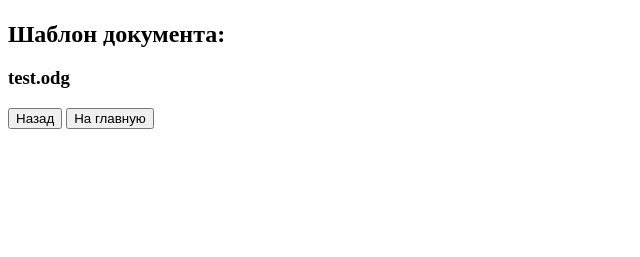
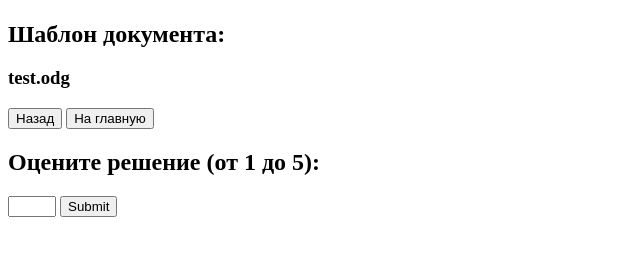
Before and after one commit to IvanMIU1c/consPlus, a Django app: page /solution/1/ in a window 1280 px wide. Shown: the part 177-434 px from the top of the page, without its empty margins (0-640 px from the left). Run offline with Django 4.2, Linux system fonts and the light colour scheme; data comes from the database, SQL or seed files in the repository; both versions use the stored data as it was after the commit; parts of the project's set-up code (start-up, migrations or seed data) failed here and were passed over.

Commit message:
add score stat

```diff
--- a/consultant_PLUS/cons_plus/cons_plus/urls.py
+++ b/consultant_PLUS/cons_plus/cons_plus/urls.py
@@ -26,4 +26,5 @@ urlpatterns = [
     path('product/question/<int:question_id>/', views.show_question, name='show_product_question'),
     path('solution/<int:solution_id>/', views.show_solution, name='show_solution'),
     path('articles/<str:article_name>/', views.show_article, name='show_article'),
+    path('update_score/', views.update_score, name='update_score'),
 ]
--- a/consultant_PLUS/cons_plus/second_help/models.py
+++ b/consultant_PLUS/cons_plus/second_help/models.py
@@ -54,7 +54,7 @@ class Articles(models.Model):
 
 
 class SolutionScore(models.Model):
-    score = models.IntegerField(validators=(MaxValueValidator(5)), verbose_name='Оценка')
+    score = models.IntegerField(validators=[MaxValueValidator(5)], verbose_name='Оценка')
     average_score = models.IntegerField(verbose_name="Средняя оценка")
-    solution = models.ForeignKey('Solution', on_delete=models.CASCADE, null=True, blank=True, related_name="solution",
+    solution = models.ForeignKey('Solution', on_delete=models.CASCADE, null=True, blank=True, related_name="scored_solution",
                                  verbose_name="решение")
--- a/consultant_PLUS/cons_plus/second_help/views.py
+++ b/consultant_PLUS/cons_plus/second_help/views.py
@@ -2,7 +2,7 @@ from django.shortcuts import render
 
 from django.shortcuts import render, redirect
 from django.http import JsonResponse, HttpResponse
-from .models import Question, Answer, Solution, Articles
+from .models import Question, Answer, Solution, Articles, SolutionScore
 from django.conf import settings
 
 def home(request):
@@ -28,3 +28,18 @@ def show_solution(request, solution_id):
 def show_article(request, article_name):
     template_name = article_name
     return render(request, template_name)
+
+
+def update_score(request):
+    if request.method == 'POST':
+        score = request.POST.get('score')
+        solution_id = request.POST.get('id')
+        score_sum = 0
+        count = 1
+        solution_scores = SolutionScore.objects.filter(solution_id=solution_id)
+        for solution_score in solution_scores:
+            score_sum += solution_score.score
+            count += 1
+        average_score = score_sum / count
+        SolutionScore.objects.create(score=score, solution_id=solution_id, average_score=average_score)
+        return redirect('home')
--- a/consultant_PLUS/cons_plus/templates/solution.html
+++ b/consultant_PLUS/cons_plus/templates/solution.html
@@ -6,7 +6,6 @@
 <title>Решение</title>
 </head>
 <body>
-
 <h2>Краткое описание решения: </h2>
 <h3>{{ solution }}</h3>
 
@@ -26,6 +25,13 @@
 <button onclick="goBack()">Назад</button>
 <button onclick="goHome()">На главную</button>
 
+<h2>Оцените решение (от 1 до 5): </h2>
+<form method="post" action="{% url 'update_score' %}">
+  {% csrf_token %}
+  <input type="number" name="score" min="1" max="5" required>
+  <input type="hidden" name="id" value="{{ solution.id }}">
+  <button type="submit">Submit</button>
+</form>
 
 <script>
     function goBack(){
@@ -35,5 +41,4 @@
     function goHome(){
         window.location.href = "/";
     }
-
 </script>
```
Also changed, not shown: consultant_PLUS/cons_plus/db.sqlite3, consultant_PLUS/cons_plus/second_help/migrations/0008_solutionscore.py (added).
